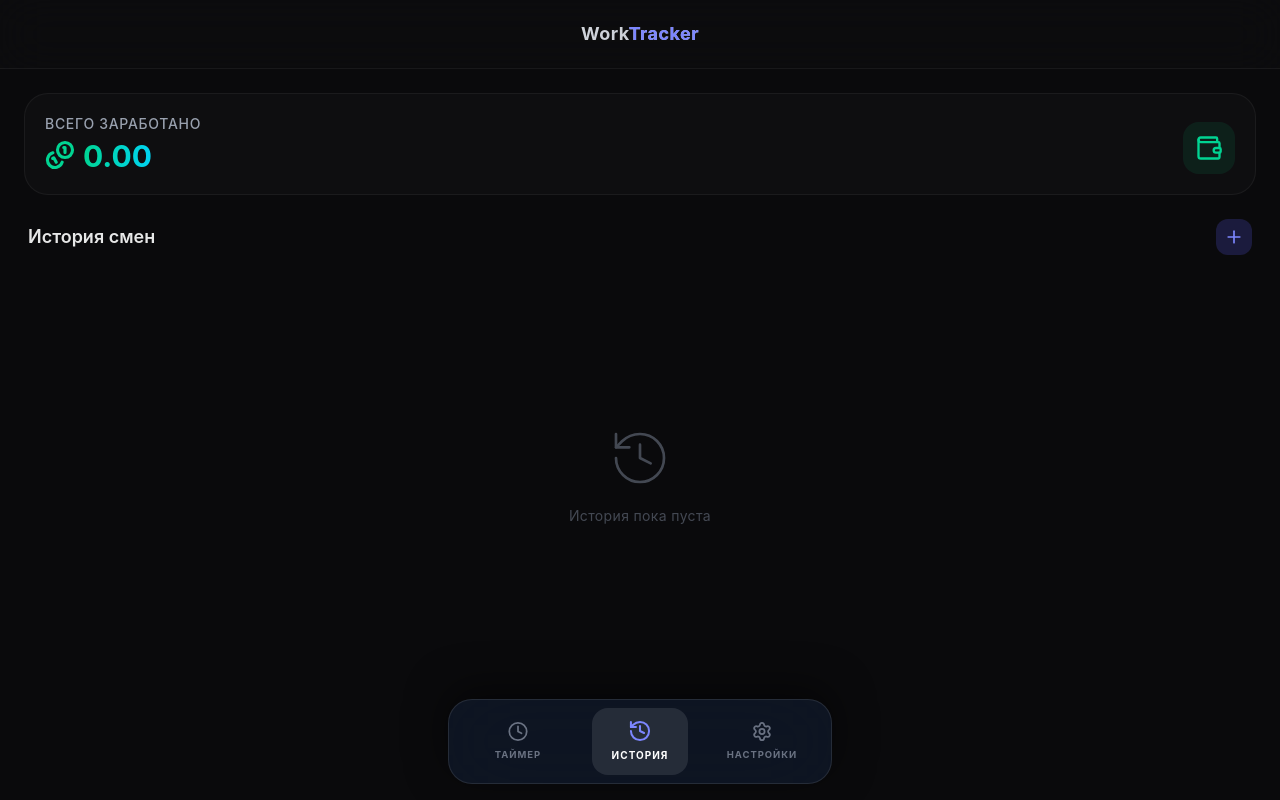
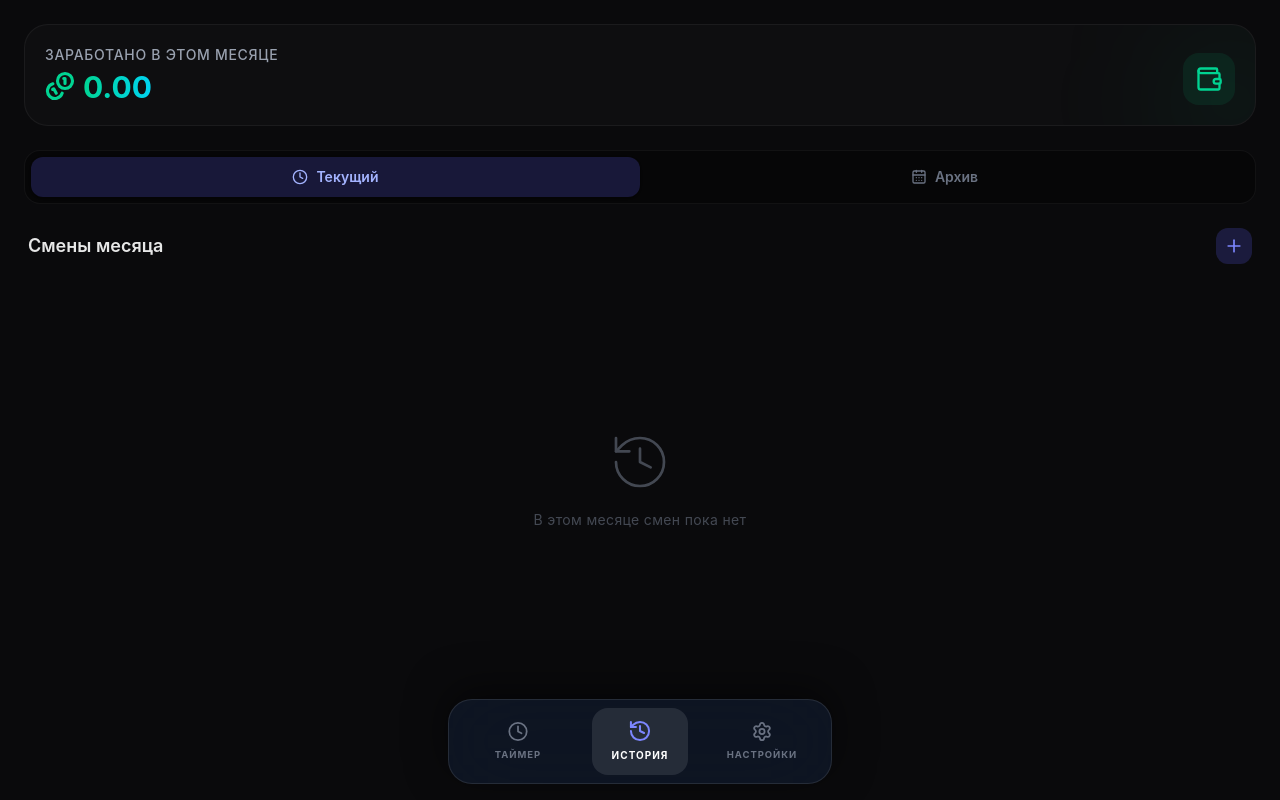
Before and after one commit to OwenSide/work-tracker-pwa, a React (Vite) app: page / in a window 1280 px wide. Both pictures are taken after a click on the button "ИСТОРИЯ". Built offline with nearby package versions, Linux system fonts and the light colour scheme.

Commit message:
Added delete functionality for shifts and archived months

```diff
--- a/src/App.jsx
+++ b/src/App.jsx
@@ -60,11 +60,6 @@ export default function App() {
 
   return (
     <div className="h-[100dvh] w-full bg-[#0a0a0c] text-gray-100 flex flex-col font-sans overflow-hidden selection:bg-indigo-500/30">
-      <header className="bg-white/[0.01] backdrop-blur-xl px-6 py-5 border-b border-white/5 z-20">
-        <h1 className="text-lg font-bold text-transparent bg-clip-text bg-gradient-to-r from-white to-gray-400 tracking-wide text-center">
-          Work<span className="text-indigo-400">Tracker</span>
-        </h1>
-      </header>
 
       <main className="flex-1 relative overflow-hidden bg-[radial-gradient(ellipse_at_top,_var(--tw-gradient-stops))] from-gray-900/40 via-[#0a0a0c] to-[#0a0a0c]">
         {/* Обертка для переходов */}
--- a/src/components/History.jsx
+++ b/src/components/History.jsx
@@ -1,9 +1,13 @@
-import React, { useState } from 'react';
-import { Clock, History as HistoryIcon, Wallet, ArrowRight, Plus, X } from 'lucide-react';
+import React, { useState, useMemo } from 'react';
+import { Clock, History as HistoryIcon, Wallet, ArrowRight, Plus, X, CalendarDays, ChevronDown, ChevronUp, Trash2 } from 'lucide-react';
 import CountUp from 'react-countup';
+import { motion, AnimatePresence } from 'framer-motion';
 import { cn } from '../utils';
 
 export default function History({ shifts, setShifts, hourlyRate, currency }) {
+  const [activeTab, setActiveTab] = useState('current');
+  const [expandedArchive, setExpandedArchive] = useState(null);
+
   const [isManualEntryOpen, setIsManualEntryOpen] = useState(false);
   const [manualDate, setManualDate] = useState('');
   const [manualStartTime, setManualStartTime] = useState('');
@@ -13,16 +17,74 @@ export default function History({ shifts, setShifts, hourlyRate, currency }) {
     const totalSeconds = Math.floor(ms / 1000);
     const hours = Math.floor(totalSeconds / 3600);
     const minutes = Math.floor((totalSeconds % 3600) / 60);
-    const seconds = totalSeconds % 60;
-    return `${hours.toString().padStart(2, '0')}:${minutes.toString().padStart(2, '0')}:${seconds.toString().padStart(2, '0')}`;
+    return `${hours} ч ${minutes} мин`;
   };
+
+  // Удаление ОДНОЙ смены (для текущего месяца)
+  const handleDeleteShift = (id) => {
+    if (window.confirm('Точно удалить эту смену?')) {
+      setShifts(shifts.filter(shift => shift.id !== id));
+    }
+  };
+
+  // Удаление ЦЕЛОГО МЕСЯЦА (для архива)
+  const handleDeleteMonth = (e, monthId, monthLabel) => {
+    e.stopPropagation(); // Чтобы при клике на корзину не открывался/закрывался список
+    if (window.confirm(`Точно удалить весь архив за ${monthLabel}?\nБудут безвозвратно удалены все смены этого месяца.`)) {
+      const [year, month] = monthId.split('-').map(Number);
+
+      const updatedShifts = shifts.filter(shift => {
+        const d = new Date(shift.startTime);
+        // Оставляем только те смены, которые НЕ совпадают с удаляемым годом и месяцем
+        return !(d.getFullYear() === year && d.getMonth() === month);
+      });
+
+      setShifts(updatedShifts);
+      if (expandedArchive === monthId) setExpandedArchive(null);
+    }
+  };
+
+  // Группировка смен
+  const { currentMonthData, archiveMonths } = useMemo(() => {
+    const now = new Date();
+    const currentKey = `${now.getFullYear()}-${now.getMonth()}`;
+
+    const groups = {};
+
+    shifts.forEach(shift => {
+      const d = new Date(shift.startTime);
+      const key = `${d.getFullYear()}-${d.getMonth()}`;
+
+      if (!groups[key]) {
+        let monthName = d.toLocaleDateString('ru-RU', { month: 'long', year: 'numeric' });
+        monthName = monthName.charAt(0).toUpperCase() + monthName.slice(1).replace(' г.', '');
+
+        groups[key] = {
+          id: key,
+          label: monthName,
+          sortValue: d.getTime(),
+          shifts: [],
+          totalEarned: 0,
+          totalDuration: 0,
+        };
+      }
+      groups[key].shifts.push(shift);
+      groups[key].totalEarned += shift.earned;
+      groups[key].totalDuration += shift.durationMs;
+    });
+
+    const current = groups[currentKey] || { shifts: [], totalEarned: 0, totalDuration: 0 };
+    const archives = Object.values(groups)
+      .filter(g => g.id !== currentKey)
+      .sort((a, b) => b.sortValue - a.sortValue);
+
+    return { currentMonthData: current, archiveMonths: archives };
+  }, [shifts]);
 
   const handleAddManualShift = () => {
     if (!manualDate || !manualStartTime || !manualEndTime) return;
-
     const start = new Date(`${manualDate}T${manualStartTime}`);
     let end = new Date(`${manualDate}T${manualEndTime}`);
-
     if (end < start) end.setDate(end.getDate() + 1);
 
     const durationMs = end.getTime() - start.getTime();
@@ -38,28 +100,96 @@ export default function History({ shifts, setShifts, hourlyRate, currency }) {
     setManualEndTime('');
   };
 
-  const totalEarned = shifts.reduce((sum, shift) => sum + shift.earned, 0);
+  // Отрисовка одной карточки смены (hideDelete = true скроет корзину)
+  const renderShiftItem = (shift, hideDelete = false) => (
+    <div key={shift.id} className="bg-white/[0.03] hover:bg-white/[0.06] transition-colors p-5 rounded-3xl border border-white/5 flex flex-col gap-3 group">
+      <div className="flex justify-between items-center">
+        <span className="text-gray-200 font-medium text-lg">
+          {new Date(shift.startTime).toLocaleDateString('ru-RU', { day: 'numeric', month: 'short' })}
+        </span>
+        <div className="flex items-center gap-3">
+          <span className="font-bold text-emerald-400 text-lg flex items-center gap-1">
+            <span>+</span><span className="flex items-center">{currency}</span>{shift.earned.toFixed(2)}
+          </span>
+          {!hideDelete && (
+            <button
+              onClick={() => handleDeleteShift(shift.id)}
+              className="text-gray-600 hover:text-rose-400 bg-transparent hover:bg-rose-500/10 p-2 rounded-xl transition-all"
+              title="Удалить смену"
+            >
+              <Trash2 size={18} />
+            </button>
+          )}
+        </div>
+      </div>
+      <div className="flex justify-between items-center bg-black/20 p-3 rounded-2xl">
+        <div className="flex items-center text-sm text-gray-400 font-medium">
+          <span>{new Date(shift.startTime).toLocaleTimeString([], {hour: '2-digit', minute:'2-digit'})}</span>
+          <ArrowRight size={14} className="mx-2 opacity-50" />
+          <span>{new Date(shift.endTime).toLocaleTimeString([], {hour: '2-digit', minute:'2-digit'})}</span>
+        </div>
+        <div className="flex items-center text-indigo-300 bg-indigo-500/10 px-3 py-1 rounded-xl font-mono text-sm">
+          <Clock size={12} className="mr-2" />
+          {formatTime(shift.durationMs)}
+        </div>
+      </div>
+    </div>
+  );
 
   return (
     <div className="p-6 h-full flex flex-col">
-      <div className="flex justify-between items-end mb-6 bg-white/[0.02] p-5 rounded-3xl border border-white/5">
-        <div>
-          <h2 className="text-sm text-gray-400 font-medium uppercase tracking-wider mb-1">Всего заработано</h2>
+      {/* Карточка Итогов */}
+      <div className="flex justify-between items-end mb-6 bg-white/[0.02] p-5 rounded-3xl border border-white/5 relative overflow-hidden">
+        <div className="relative z-10">
+          <h2 className="text-sm text-gray-400 font-medium uppercase tracking-wider mb-1">
+            {activeTab === 'current' ? 'Заработано в этом месяце' : 'Всего за всё время'}
+          </h2>
           <div className="text-3xl font-bold flex items-center">
             <span className="text-emerald-400 flex items-center mr-1">{currency}</span>
             <span className="text-transparent bg-clip-text bg-gradient-to-r from-emerald-400 to-cyan-400">
-              {/* МАГИЯ АНИМАЦИИ ЦИФР */}
-              <CountUp end={totalEarned} decimals={2} duration={1.5} separator=" " />
+              <CountUp
+                key={activeTab}
+                end={activeTab === 'current' ? currentMonthData.totalEarned : shifts.reduce((s, sh) => s + sh.earned, 0)}
+                decimals={2}
+                duration={1}
+                separator=" "
+              />
             </span>
           </div>
         </div>
-        <div className="bg-emerald-500/10 p-3 rounded-2xl">
+        <div className="bg-emerald-500/10 p-3 rounded-2xl relative z-10">
           <Wallet className="text-emerald-400" size={28} />
         </div>
+        <div className="absolute -right-10 -bottom-10 w-32 h-32 bg-emerald-500/10 rounded-full blur-3xl"></div>
       </div>
 
+      {/* Переключатель вкладок */}
+      <div className="flex bg-black/40 p-1.5 rounded-2xl mb-6 border border-white/5">
+        <button
+          onClick={() => setActiveTab('current')}
+          className={cn("flex-1 py-2.5 rounded-xl text-sm font-semibold transition-all flex items-center justify-center gap-2",
+            activeTab === 'current' ? "bg-indigo-500/20 text-indigo-300 shadow-sm" : "text-gray-500 hover:text-gray-300"
+          )}
+        >
+          <Clock size={16} />
+          Текущий
+        </button>
+        <button
+          onClick={() => setActiveTab('archive')}
+          className={cn("flex-1 py-2.5 rounded-xl text-sm font-semibold transition-all flex items-center justify-center gap-2",
+            activeTab === 'archive' ? "bg-indigo-500/20 text-indigo-300 shadow-sm" : "text-gray-500 hover:text-gray-300"
+          )}
+        >
+          <CalendarDays size={16} />
+          Архив
+        </button>
+      </div>
+
+      {/* Контент: Текущий месяц */}
+      {activeTab === 'current' && (
+        <motion.div initial={{ opacity: 0, x: -20 }} animate={{ opacity: 1, x: 0 }} className="flex-1 flex flex-col min-h-0">
           <div className="flex justify-between items-center mb-4 px-1">
-        <h3 className="text-lg font-semibold text-white/90">История смен</h3>
+            <h3 className="text-lg font-semibold text-white/90">Смены месяца</h3>
             <button
               onClick={() => setIsManualEntryOpen(!isManualEntryOpen)}
               className={cn("p-2 rounded-xl transition-colors", isManualEntryOpen ? "bg-rose-500/20 text-rose-400" : "bg-indigo-500/20 text-indigo-400 hover:bg-indigo-500/30")}
@@ -78,43 +208,98 @@ export default function History({ shifts, setShifts, hourlyRate, currency }) {
                 <input type="time" value={manualEndTime} onChange={(e) => setManualEndTime(e.target.value)} className="bg-black/40 text-white border border-white/5 rounded-xl py-3 px-4 focus:outline-none focus:border-indigo-500 flex-1" style={{colorScheme: 'dark'}} />
               </div>
               <button onClick={handleAddManualShift} disabled={!manualDate || !manualStartTime || !manualEndTime} className="w-full bg-indigo-600 hover:bg-indigo-700 disabled:bg-gray-800 disabled:text-gray-500 text-white font-bold py-3 rounded-xl transition-colors mt-2">
-            Сохранить смену
+                Сохранить
               </button>
             </div>
           )}
 
           <div className="flex-1 overflow-y-auto space-y-3 pb-24 no-scrollbar">
-        {shifts.length === 0 ? (
+            {currentMonthData.shifts.length === 0 ? (
               <div className="h-full flex flex-col items-center justify-center text-gray-500 space-y-4 opacity-60">
                 <HistoryIcon size={64} strokeWidth={1} />
-            <p className="text-sm tracking-wide">История пока пуста</p>
+                <p className="text-sm tracking-wide">В этом месяце смен пока нет</p>
               </div>
             ) : (
-          shifts.map((shift, i) => (
-            <div key={shift.id} className="bg-white/[0.03] hover:bg-white/[0.06] transition-colors p-5 rounded-3xl border border-white/5 flex flex-col gap-3">
-              <div className="flex justify-between items-center">
-                <span className="text-gray-200 font-medium text-lg">
-                  {new Date(shift.startTime).toLocaleDateString('ru-RU', { day: 'numeric', month: 'short' })}
-                </span>
-                <span className="font-bold text-emerald-400 text-lg flex items-center gap-1">
-                  <span>+</span><span className="flex items-center">{currency}</span>{shift.earned.toFixed(2)}
+              currentMonthData.shifts.map(shift => renderShiftItem(shift, false)) // false = показываем корзину
+            )}
+          </div>
+        </motion.div>
+      )}
+
+      {/* Контент: Архив */}
+      {activeTab === 'archive' && (
+        <motion.div initial={{ opacity: 0, x: 20 }} animate={{ opacity: 1, x: 0 }} className="flex-1 overflow-y-auto space-y-4 pb-24 no-scrollbar">
+          {archiveMonths.length === 0 ? (
+            <div className="h-full flex flex-col items-center justify-center text-gray-500 space-y-4 opacity-60">
+              <CalendarDays size={64} strokeWidth={1} />
+              <p className="text-sm tracking-wide">Архив пока пуст</p>
+            </div>
+          ) : (
+            archiveMonths.map(month => (
+              <div key={month.id} className="bg-white/[0.02] border border-white/5 rounded-3xl overflow-hidden">
+                <div className="w-full flex flex-col hover:bg-white/[0.02] transition-colors relative">
+
+                  {/* Шапка карточки месяца (разделена на кликабельную зону раскрытия и кнопки) */}
+                  <div className="flex justify-between items-start w-full p-5">
+
+                    {/* Левая часть (кликабельная - раскрывает список) */}
+                    <div
+                      className="flex-1 cursor-pointer flex flex-col gap-3"
+                      onClick={() => setExpandedArchive(expandedArchive === month.id ? null : month.id)}
+                    >
+                      <span className="text-white font-semibold text-lg">{month.label}</span>
+                      <div className="flex gap-4">
+                        <div className="flex flex-col">
+                          <span className="text-[10px] text-gray-500 uppercase tracking-wider font-bold mb-0.5">Заработано</span>
+                          <span className="text-emerald-400 font-bold flex items-center text-sm">
+                            <span className="flex items-center mr-1">{currency}</span>{month.totalEarned.toFixed(2)}
                           </span>
                         </div>
-              <div className="flex justify-between items-center bg-black/20 p-3 rounded-2xl">
-                <div className="flex items-center text-sm text-gray-400 font-medium">
-                  <span>{new Date(shift.startTime).toLocaleTimeString([], {hour: '2-digit', minute:'2-digit'})}</span>
-                  <ArrowRight size={14} className="mx-2 opacity-50" />
-                  <span>{new Date(shift.endTime).toLocaleTimeString([], {hour: '2-digit', minute:'2-digit'})}</span>
-                </div>
-                <div className="flex items-center text-indigo-300 bg-indigo-500/10 px-3 py-1 rounded-xl font-mono text-sm">
-                  <Clock size={12} className="mr-2" />
-                  {formatTime(shift.durationMs)}
+                        <div className="w-px bg-white/10"></div>
+                        <div className="flex flex-col">
+                          <span className="text-[10px] text-gray-500 uppercase tracking-wider font-bold mb-0.5">Время</span>
+                          <span className="text-indigo-300 font-mono text-sm">{formatTime(month.totalDuration)}</span>
                         </div>
                       </div>
                     </div>
+
+                    {/* Правая часть (кнопка удаления и галочка) */}
+                    <div className="flex items-center gap-1 ml-4 mt-1">
+                      <button
+                        onClick={(e) => handleDeleteMonth(e, month.id, month.label)}
+                        className="text-gray-600 hover:text-rose-400 bg-transparent hover:bg-rose-500/10 p-2 rounded-xl transition-all z-10"
+                        title="Удалить весь месяц"
+                      >
+                        <Trash2 size={18} />
+                      </button>
+                      <div className="p-2 text-gray-400 pointer-events-none">
+                        {expandedArchive === month.id ? <ChevronUp size={20} /> : <ChevronDown size={20} />}
+                      </div>
+                    </div>
+                  </div>
+
+                </div>
+
+                {/* Раскрывающийся список смен архива */}
+                <AnimatePresence>
+                  {expandedArchive === month.id && (
+                    <motion.div
+                      initial={{ height: 0, opacity: 0 }}
+                      animate={{ height: 'auto', opacity: 1 }}
+                      exit={{ height: 0, opacity: 0 }}
+                      className="border-t border-white/5 bg-black/20"
+                    >
+                      <div className="p-4 space-y-3 max-h-[50vh] overflow-y-auto no-scrollbar">
+                        {month.shifts.map(shift => renderShiftItem(shift, true))} {/* true = скрываем корзину внутри списка */}
+                      </div>
+                    </motion.div>
+                  )}
+                </AnimatePresence>
+              </div>
             ))
           )}
-      </div>
+        </motion.div>
+      )}
     </div>
   );
 }
--- a/src/index.css
+++ b/src/index.css
@@ -9,3 +9,10 @@ body {
   margin: 0;
   overscroll-behavior-y: none; /* Предотвращает "резинку" при скролле на телефонах */
 }
+
+html, body {
+  background-color: #0a0a0c; /* Наш фирменный темный цвет */
+  color: white;
+  /* Запрещаем резиновый скролл (bounce) на айфонах, чтобы не мелькал фон */
+  overscroll-behavior: none;
+}
```
Lines whose indentation alone changed are shown as unchanged.
